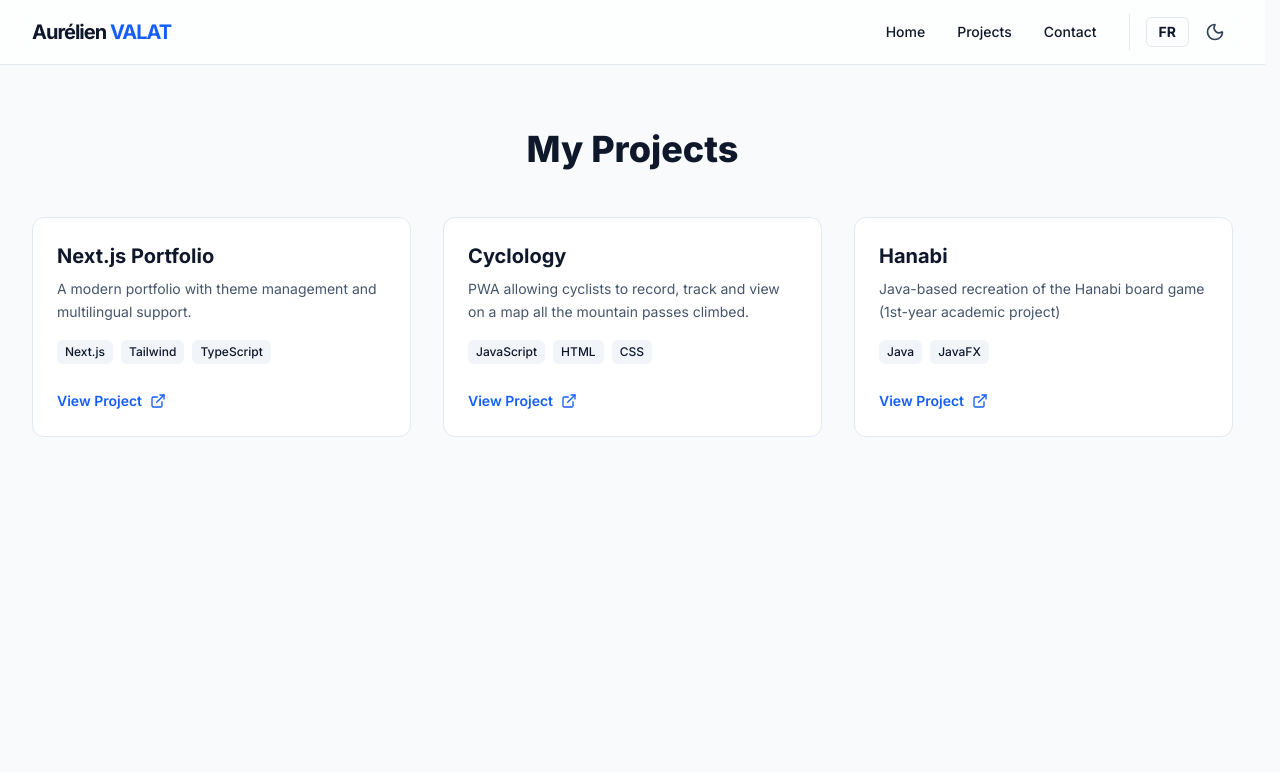
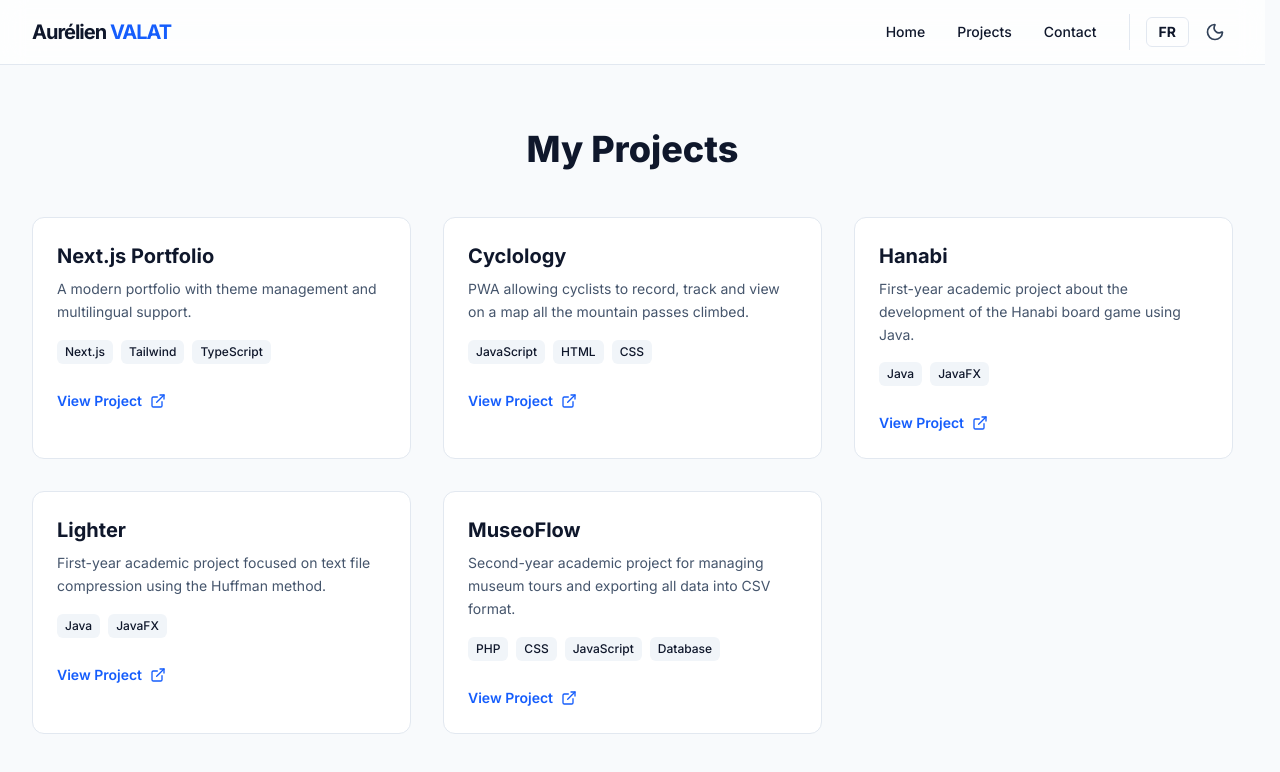
Before and after one commit to AurelienValat/portfolio, a Next.js app: page /en/projects in a window 1280 px wide. Shown: the top 772 px of the page. Built offline with nearby package versions, Linux system fonts and the light colour scheme.

Commit message:
add two projects

```diff
--- a/app/[locale]/projects/page.tsx
+++ b/app/[locale]/projects/page.tsx
@@ -12,7 +12,7 @@ export default async function ProjectsPage({ params }: { params: Promise<{ local
 
     // On transforme l'objet JSON en tableau pour mapper dessus
     // Ajouter chaque nouveau projet en + du .json
-    const projectKeys = ['portfolio', 'cyclology', 'hanabi'] as const;
+    const projectKeys = ['portfolio', 'cyclology', 'hanabi', 'lighter', 'museoflow'] as const;
 
     return (
         <div className="max-w-7xl mx-auto px-4 py-16 sm:px-6 lg:px-8">
--- a/messages/en.json
+++ b/messages/en.json
@@ -33,10 +33,24 @@
       },
       "hanabi": {
         "title": "Hanabi",
-        "description": "Java-based recreation of the Hanabi board game (1st-year academic project)",
+        "description": "First-year academic project about the development of the Hanabi board game using Java.",
         "tags": ["Java", "JavaFX"],
         "link": "https://github.com/JulesVialas/Hanabi-Java.git",
         "image": "/images/hanabi.png"
+      },
+      "lighter": {
+        "title": "Lighter",
+        "description": "First-year academic project focused on text file compression using the Huffman method.",
+        "tags": ["Java", "JavaFX"],
+        "link": "https://github.com/JulesVialas/Compression-Huffman",
+        "image": "/images/lighter.png"
+      },
+      "museoflow": {
+        "title": "MuseoFlow",
+        "description": "Second-year academic project for managing museum tours and exporting all data into CSV format.",
+        "tags": ["PHP", "CSS", "JavaScript", "Database"],
+        "link": "https://github.com/AurelienValat/S3.D.01-Web",
+        "image": "/images/museoflow.png"
       }
     }
   },
--- a/messages/fr.json
+++ b/messages/fr.json
@@ -33,10 +33,24 @@
       },
       "hanabi": {
         "title": "Hanabi",
-        "description": "Projet de 1ère année de BUT Informatique de créaction du jeu de société Hanabi en Java.",
+        "description": "Projet de 1ère année de BUT Informatique de création du jeu de société Hanabi en Java.",
         "tags": ["Java", "JavaFX"],
         "link": "https://github.com/JulesVialas/Hanabi-Java.git",
         "image": "/images/hanabi.png"
+      },
+      "lighter": {
+        "title": "Lighter",
+        "description": "Projet de 1ère année de BUT Informatique de compression de fichier texte par la méthode de Huffman.",
+        "tags": ["Java", "JavaFX"],
+        "link": "https://github.com/JulesVialas/Compression-Huffman",
+        "image": "/images/lighter.png"
+      },
+      "museoflow": {
+        "title": "MuseoFlow",
+        "description": "Projet de 2ème année de BUT Informatique permettant la gestion des visites d'un musée et l’exportation de toutes les données dans un format CSV.",
+        "tags": ["PHP", "CSS", "JavaScript", "Base de données"],
+        "link": "https://github.com/AurelienValat/S3.D.01-Web",
+        "image": "/images/museoflow.png"
       }
     }
   },
```
Also changed, not shown: public/images/lighter.png (added), 1 other file (tests, documents, lock files or other folders).
